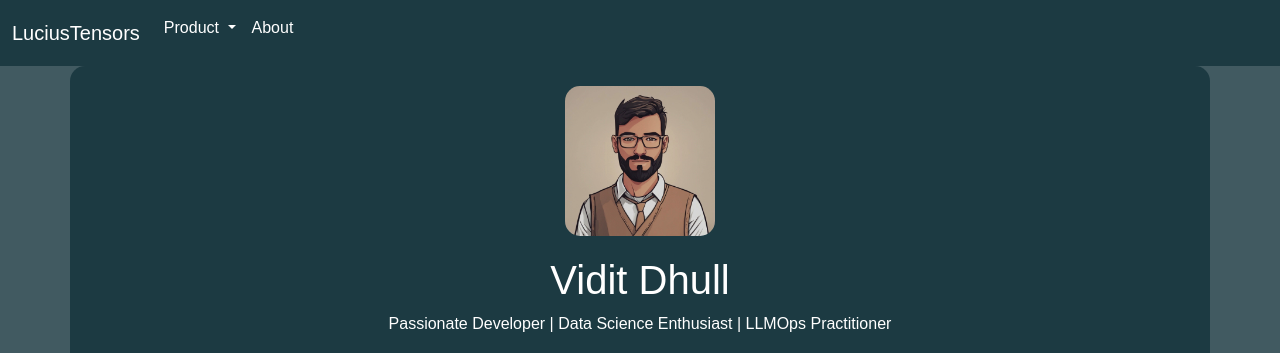
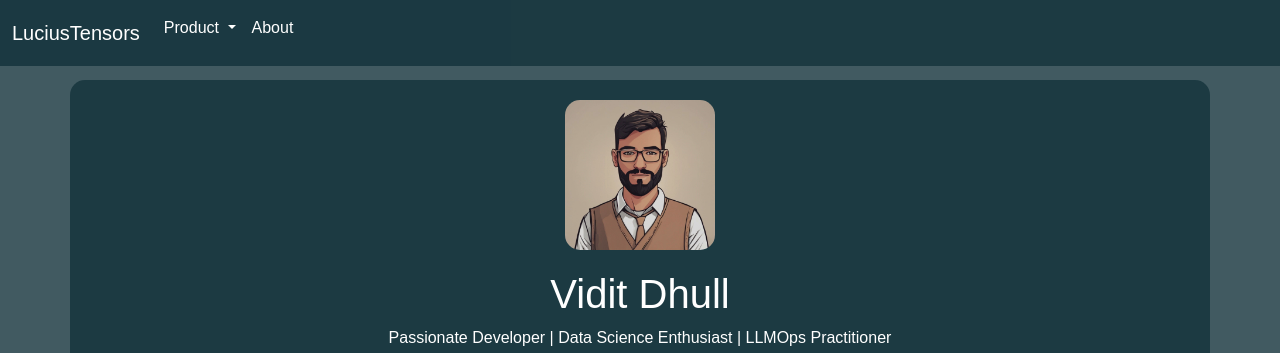
Before and after one commit to ViditDhull/LuciusTensors, a Django app: page /about in a window 1280 px wide. Shown: the top 353 px of the page. Run offline with Django 4.2, Linux system fonts and the light colour scheme.

Commit message:
Navbar Fized

```diff
--- a/templates/about.html
+++ b/templates/about.html
@@ -9,6 +9,7 @@ font-family: Arial, sans-serif;
 background-color: #13323bcd;
 width: 90%;
 margin: 0 auto;
+margin-top: 45px;
 padding: 20px;
 border-radius: 15px;
 }
--- a/templates/layout.html
+++ b/templates/layout.html
@@ -29,6 +29,17 @@
             color: rgba(255, 255, 255, 0.75);
         }
 
+        .navbar-fixed {
+            position: fixed;
+            top: 0;
+            width: 100%;
+            z-index: 1000; /* Ensure the navbar stays on top */
+        }
+
+        body {
+            padding-top: 35px; /* Adjust based on the navbar height */
+        }
+
     {% block cardclass %} {% endblock %}
     </style>
     <script>
@@ -44,7 +55,7 @@
 </head>
 
 <body>
-    <nav class="navbar navbar-expand-lg ">
+    <nav class="navbar navbar-expand-lg navbar-fixed">
         <div class="container-fluid">
             <a class="navbar-brand navbar-dark" href="home">LuciusTensors</a>
             <button class="navbar-toggler" type="button" data-bs-toggle="collapse"
```
